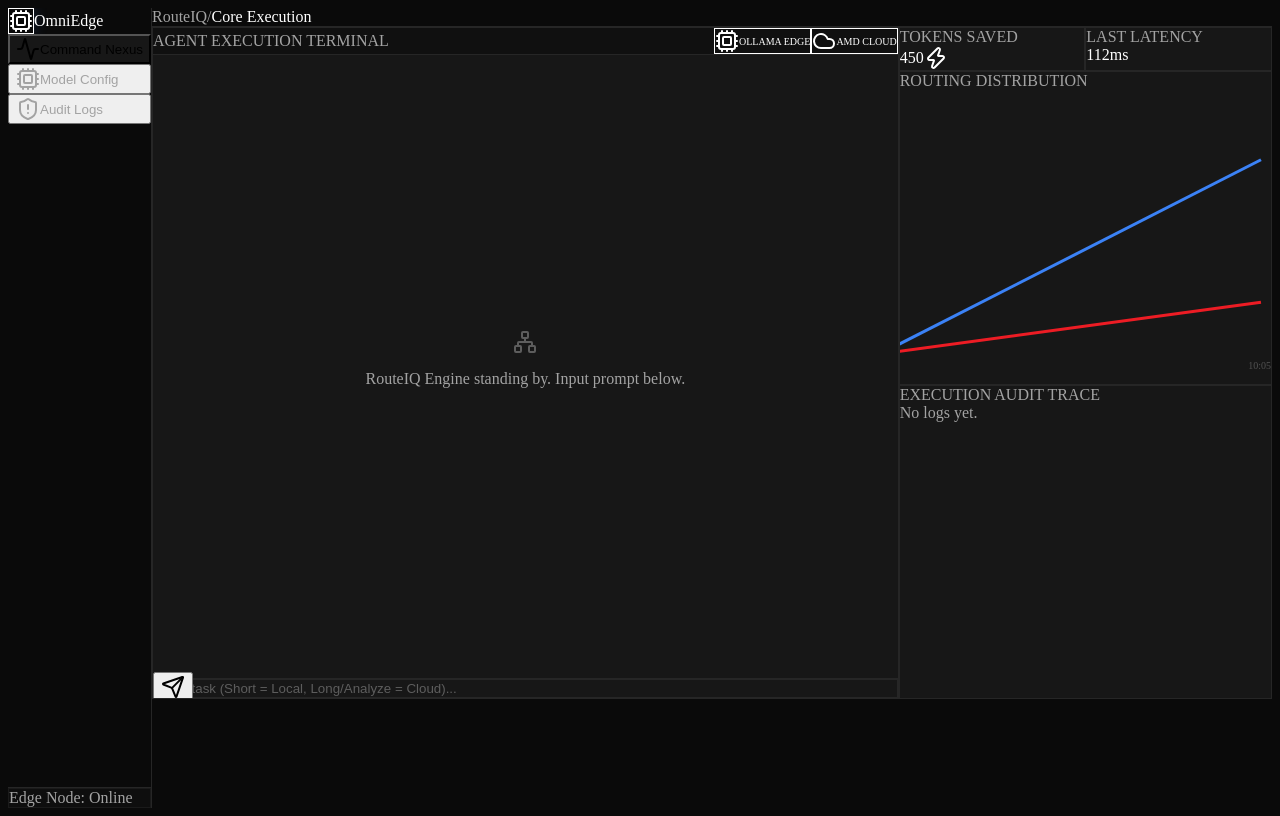
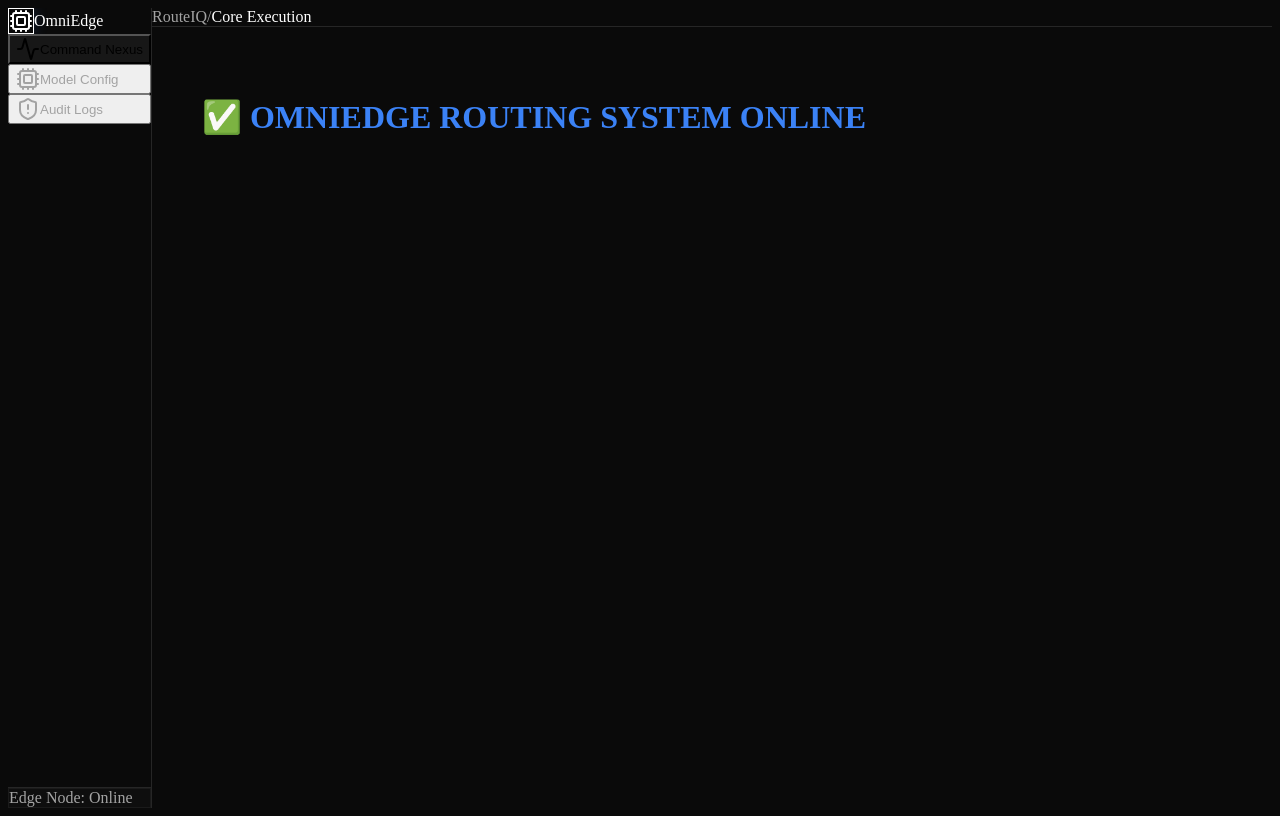
Before and after one commit to kaulastudies/omniedge-routeiq, a Next.js app in the folder frontend/: page /dashboard in a window 1280 px wide. Built offline with nearby package versions, Linux system fonts and the light colour scheme.

Commit message:
Fix routing structure finally

```diff
--- a/frontend/src/app/dashboard/page.tsx
+++ b/frontend/src/app/dashboard/page.tsx
@@ -1,179 +1,7 @@
-"use client";
-
-import { useState } from "react";
-import { Send, Cpu, Cloud, Zap, Network } from "lucide-react";
-import { LineChart, Line, XAxis, Tooltip, ResponsiveContainer } from "recharts";
-import { motion, AnimatePresence } from "framer-motion";
-
-const initialGraphData = [
-  { time: "10:00", local: 0, cloud: 0 },
-  { time: "10:05", local: 450, cloud: 120 },
-];
-
-export default function CommandNexus() {
-  const [prompt, setPrompt] = useState("");
-  const [messages, setMessages] = useState<any[]>([]);
-  const [isRouting, setIsRouting] = useState(false);
-  const [tokensSaved, setTokensSaved] = useState(450);
-  const [avgLatency, setAvgLatency] = useState(112);
-  const [graphData, setGraphData] = useState(initialGraphData);
-  const [auditLog, setAuditLog] = useState<any[]>([]);
-
-  const handleExecute = () => {
-    if (!prompt.trim()) return;
-
-    setMessages(prev => [...prev, { role: "user", content: prompt }]);
-    setIsRouting(true);
-    setPrompt("");
-
-    setTimeout(() => {
-      const isComplex = prompt.length > 50 || prompt.toLowerCase().includes("analyze");
-
-      const mockApiResponse = {
-        task_id: `req_${Math.random().toString(36).substring(2, 8)}`,
-        route_decision: {
-          target: isComplex ? "cloud" : "local",
-          reason: isComplex ? "High complexity keyword detected." : "Task complexity is low. Routing to Edge.",
-        },
-        execution: {
-          model_used: isComplex ? "fireworks/llama-v3-70b-instruct" : "ollama/llama3-8b",
-          response_text: isComplex
-            ? "Cloud execution complete. Massive datasets analyzed via Fireworks AI on AMD Hardware."
-            : "Local execution complete. Handled securely on zero-cost edge node.",
-          latency_ms: isComplex ? 1204.5 : 412.5
-        },
-        metrics: {
-          estimated_cloud_cost_tokens: 150,
-          actual_paid_tokens: isComplex ? 150 : 0,
-          tokens_saved: isComplex ? 0 : 150
-        }
-      };
-
-      setMessages(prev => [...prev, { role: "ai", content: mockApiResponse.execution.response_text, route: mockApiResponse.route_decision.target }]);
-      setTokensSaved(prev => prev + mockApiResponse.metrics.tokens_saved);
-      setAvgLatency(mockApiResponse.execution.latency_ms);
-      setAuditLog(prev => [mockApiResponse, ...prev].slice(0, 5));
-
-      const timeNow = new Date().toLocaleTimeString([], {hour: '2-digit', minute:'2-digit'});
-      setGraphData(prev => [...prev, {
-        time: timeNow,
-        local: mockApiResponse.route_decision.target === 'local' ? mockApiResponse.metrics.estimated_cloud_cost_tokens : 0,
-        cloud: mockApiResponse.metrics.actual_paid_tokens
-      }]);
-
-      setIsRouting(false);
-    }, 1500);
-  };
-
+export default function Dashboard() {
   return (
-    <div className="grid grid-cols-12 gap-6 h-[calc(100vh-8rem)]">
-      <div className="col-span-8 flex flex-col bg-[#171717] border border-[#262626] rounded-xl shadow-2xl overflow-hidden">
-        <div className="p-4 border-b border-[#262626] bg-[#0A0A0A]/50 flex justify-between items-center">
-          <span className="text-xs font-semibold text-[#A3A3A3] uppercase tracking-wider">Agent Execution Terminal</span>
-          <div className="flex gap-3">
-            <span className="text-[10px] bg-blue-500/10 text-blue-500 px-2 py-1 rounded border border-blue-500/20 flex items-center gap-1 font-medium">
-              <Cpu className="w-3 h-3" /> OLLAMA EDGE
-            </span>
-            <span className="text-[10px] bg-red-500/10 text-red-500 px-2 py-1 rounded border border-red-500/20 flex items-center gap-1 font-medium">
-              <Cloud className="w-3 h-3" /> AMD CLOUD
-            </span>
-          </div>
-        </div>
-
-        <div className="flex-1 p-6 overflow-y-auto space-y-6">
-          {messages.length === 0 && (
-            <div className="h-full flex flex-col items-center justify-center text-[#A3A3A3]">
-              <Network className="w-8 h-8 mb-4 opacity-50" />
-              <p className="text-sm">RouteIQ Engine standing by. Input prompt below.</p>
-            </div>
-          )}
-          <AnimatePresence>
-            {messages.map((msg, idx) => (
-              <motion.div initial={{ opacity: 0, y: 10 }} animate={{ opacity: 1, y: 0 }} key={idx} className={`flex flex-col ${msg.role === 'user' ? 'items-end' : 'items-start'}`}>
-                <div className={`max-w-[85%] p-4 rounded-xl text-sm leading-relaxed ${msg.role === 'user' ? 'bg-blue-600 text-white rounded-br-none shadow-lg shadow-blue-500/10' : 'bg-[#0A0A0A] border border-[#262626] rounded-bl-none'}`}>
-                  {msg.content}
-                </div>
-                {msg.role === 'ai' && (
-                  <div className="flex items-center gap-1.5 mt-2 text-[11px] text-[#A3A3A3] ml-1">
-                    Routed via: <span className={msg.route === 'cloud' ? 'text-red-500 font-bold' : 'text-blue-500 font-bold'}>
-                      {msg.route === 'cloud' ? 'Fireworks AI (Paid)' : 'Local Node (Zero Cost)'}
-                    </span>
-                  </div>
-                )}
-              </motion.div>
-            ))}
-            {isRouting && (
-              <motion.div initial={{ opacity: 0 }} animate={{ opacity: 1 }} className="flex items-center gap-3 text-[#A3A3A3] text-sm p-4">
-                <div className="w-4 h-4 border-2 border-blue-500 border-t-transparent rounded-full animate-spin" />
-                Evaluating Complexity & Routing...
-              </motion.div>
-            )}
-          </AnimatePresence>
-        </div>
-
-        <div className="p-4 bg-[#0A0A0A]/50 border-t border-[#262626]">
-          <div className="relative flex items-center">
-            <input
-              value={prompt} onChange={(e) => setPrompt(e.target.value)} onKeyDown={(e) => e.key === 'Enter' && handleExecute()}
-              placeholder="Enter task (Short = Local, Long/Analyze = Cloud)..."
-              className="w-full bg-[#171717] border border-[#262626] text-white text-sm rounded-lg pl-4 pr-12 py-3.5 focus:outline-none focus:border-blue-500 transition-all placeholder:text-[#A3A3A3]/50"
-            />
-            <button onClick={handleExecute} className="absolute right-2 p-2 bg-blue-600 hover:bg-blue-500 rounded-md text-white transition-colors">
-              <Send className="w-4 h-4" />
-            </button>
-          </div>
-        </div>
-      </div>
-
-      <div className="col-span-4 flex flex-col gap-6 h-full">
-        <div className="grid grid-cols-2 gap-4">
-          <div className="bg-[#171717] border border-[#262626] p-5 rounded-xl shadow-lg">
-            <div className="text-[#A3A3A3] text-xs font-medium mb-2 uppercase tracking-wider">Tokens Saved</div>
-            <div className="text-3xl font-bold text-white flex items-center gap-2">
-              {tokensSaved} <Zap className="w-5 h-5 text-green-500" />
-            </div>
-          </div>
-          <div className="bg-[#171717] border border-[#262626] p-5 rounded-xl shadow-lg">
-            <div className="text-[#A3A3A3] text-xs font-medium mb-2 uppercase tracking-wider">Last Latency</div>
-            <div className="text-3xl font-bold text-white">{avgLatency}ms</div>
-          </div>
-        </div>
-
-        <div className="bg-[#171717] border border-[#262626] p-5 rounded-xl shadow-lg flex-1 flex flex-col min-h-0">
-          <div className="text-xs font-semibold mb-6 text-[#A3A3A3] uppercase tracking-wider">Routing Distribution</div>
-          <div className="flex-1 w-full h-full min-h-[150px]">
-            <ResponsiveContainer width="100%" height="100%">
-              <LineChart data={graphData} margin={{ top: 5, right: 10, left: -20, bottom: 0 }}>
-                <Tooltip contentStyle={{ backgroundColor: '#0A0A0A', border: '1px solid #262626', borderRadius: '8px' }} />
-                <XAxis dataKey="time" stroke="#525252" fontSize={10} tickLine={false} axisLine={false} />
-                <Line type="monotone" dataKey="local" stroke="#3B82F6" strokeWidth={3} dot={false} />
-                <Line type="monotone" dataKey="cloud" stroke="#ED1C24" strokeWidth={3} dot={false} />
-              </LineChart>
-            </ResponsiveContainer>
-          </div>
-        </div>
-
-        <div className="bg-[#171717] border border-[#262626] p-5 rounded-xl shadow-lg flex-1 overflow-hidden flex flex-col min-h-[200px]">
-          <div className="text-xs font-semibold mb-4 text-[#A3A3A3] uppercase tracking-wider">Execution Audit Trace</div>
-          <div className="flex-1 overflow-y-auto space-y-3 pr-2">
-            {auditLog.length === 0 && <span className="text-xs text-[#A3A3A3]">No logs yet.</span>}
-            {auditLog.map((log) => (
-              <div key={log.task_id} className="flex justify-between items-center text-sm p-3 rounded-lg bg-[#0A0A0A]/50 border border-[#262626]/50">
-                <div>
-                  <div className="text-white font-medium text-xs">{log.task_id}</div>
-                  <div className={`text-[10px] mt-1 ${log.route_decision.target === 'cloud' ? 'text-red-400' : 'text-blue-400'}`}>
-                    {log.execution.model_used}
-                  </div>
-                </div>
-                <div className="text-right">
-                  <div className="text-green-400 font-medium text-[11px]">{log.metrics.tokens_saved} saved</div>
-                  <div className="text-[10px] text-[#A3A3A3] mt-1">{log.execution.latency_ms}ms</div>
-                </div>
-              </div>
-            ))}
-          </div>
-        </div>
-      </div>
+    <div style={{ padding: '50px', backgroundColor: '#0A0A0A', color: '#3B82F6' }}>
+      <h1>✅ OMNIEDGE ROUTING SYSTEM ONLINE</h1>
     </div>
   );
 }
```
